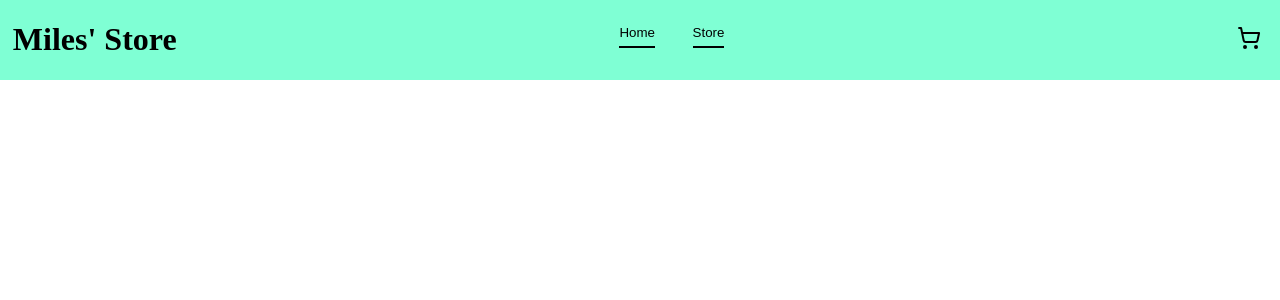
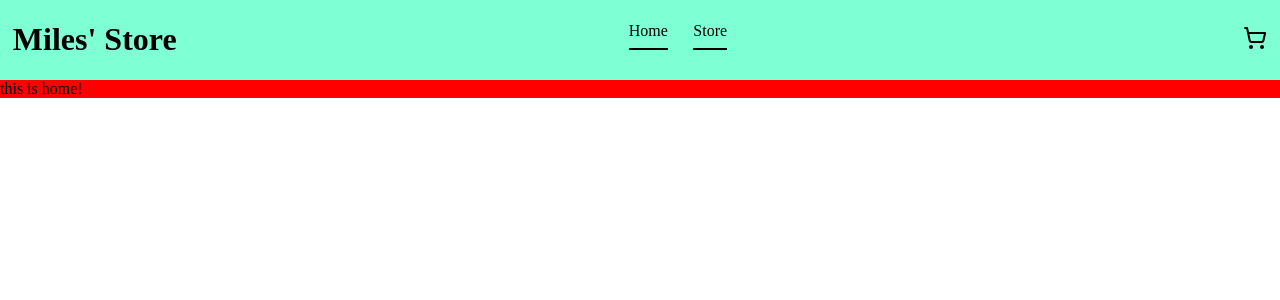
Before and after one commit to kon65138/shopping-cart, a React (Vite) app in the folder shoppingCart/: page / in a window 1280 px wide. Shown: the top 300 px of the page. Built offline with nearby package versions, Linux system fonts and the light colour scheme.

Commit message:
add pages and routing

```diff
--- a/shoppingCart/src/main.jsx
+++ b/shoppingCart/src/main.jsx
@@ -2,6 +2,9 @@ import { StrictMode } from 'react';
 import { createRoot } from 'react-dom/client';
 import { createBrowserRouter, RouterProvider } from 'react-router-dom';
 import Root from './routes/root/root';
+import Home from './routes/home/home';
+import Store from './routes/store/store';
+import Trolley from './routes/trolley/trolley';
 import './index.css';
 
 //react router
@@ -9,6 +12,11 @@ const router = createBrowserRouter([
   {
     path: '/',
     element: <Root />,
+    children: [
+      { index: true, element: <Home /> },
+      { path: 'store', element: <Store /> },
+      { path: 'trolley', element: <Trolley /> },
+    ],
   },
 ]);
 
--- /dev/null
+++ b/shoppingCart/src/routes/home/home.jsx
@@ -0,0 +1,9 @@
+import styles from './home.module.css';
+
+export default function Home() {
+  return (
+    <>
+      <div className={styles.home}>this is home!</div>
+    </>
+  );
+}
--- /dev/null
+++ b/shoppingCart/src/routes/home/home.module.css
@@ -0,0 +1,3 @@
+.home {
+  background-color: red;
+}
--- a/shoppingCart/src/routes/root/root.jsx
+++ b/shoppingCart/src/routes/root/root.jsx
@@ -1,3 +1,4 @@
+import { Outlet, Link } from 'react-router-dom';
 import styles from './root.module.css';
 // import icons as react components
 import { ShoppingCart } from 'lucide-react';
@@ -8,18 +9,18 @@ export default function Root() {
       <div className={styles.navBar}>
         <h1>Miles' Store</h1>
         <div className={styles.navBtns}>
-          <button className={styles.navBtn}>
+          <Link to="/" className={styles.navBtn}>
             Home <hr color="black" />
-          </button>
-          <button className={styles.navBtn}>
+          </Link>
+          <Link to="store" className={styles.navBtn}>
             Store <hr color="black" />
-          </button>
+          </Link>
         </div>
-        <button className={styles.iconBtn}>
+        <Link to="trolley" className={styles.iconBtn}>
           <ShoppingCart />
-        </button>
+        </Link>
       </div>
-      <div className="page"></div>
+      <Outlet />
     </>
   );
 }
--- a/shoppingCart/src/routes/root/root.module.css
+++ b/shoppingCart/src/routes/root/root.module.css
@@ -14,6 +14,8 @@ body {
   background: none;
   border: none;
   transition: transform 150ms ease-in-out;
+  text-decoration: none;
+  color: black;
 }
 
 .btn:hover {
--- /dev/null
+++ b/shoppingCart/src/routes/store/store.jsx
@@ -0,0 +1,9 @@
+import styles from './store.module.css';
+
+export default function Store() {
+  return (
+    <>
+      <div className={styles.store}>this is store!</div>
+    </>
+  );
+}
--- /dev/null
+++ b/shoppingCart/src/routes/store/store.module.css
@@ -0,0 +1,3 @@
+.store {
+  background-color: blue;
+}
--- /dev/null
+++ b/shoppingCart/src/routes/trolley/trolley.jsx
@@ -0,0 +1,9 @@
+import styles from './trolley.module.css';
+
+export default function Trolley() {
+  return (
+    <>
+      <div className={styles.trolley}>this is trolley!</div>
+    </>
+  );
+}
--- /dev/null
+++ b/shoppingCart/src/routes/trolley/trolley.module.css
@@ -0,0 +1,3 @@
+.trolley {
+  background-color: green;
+}
```
